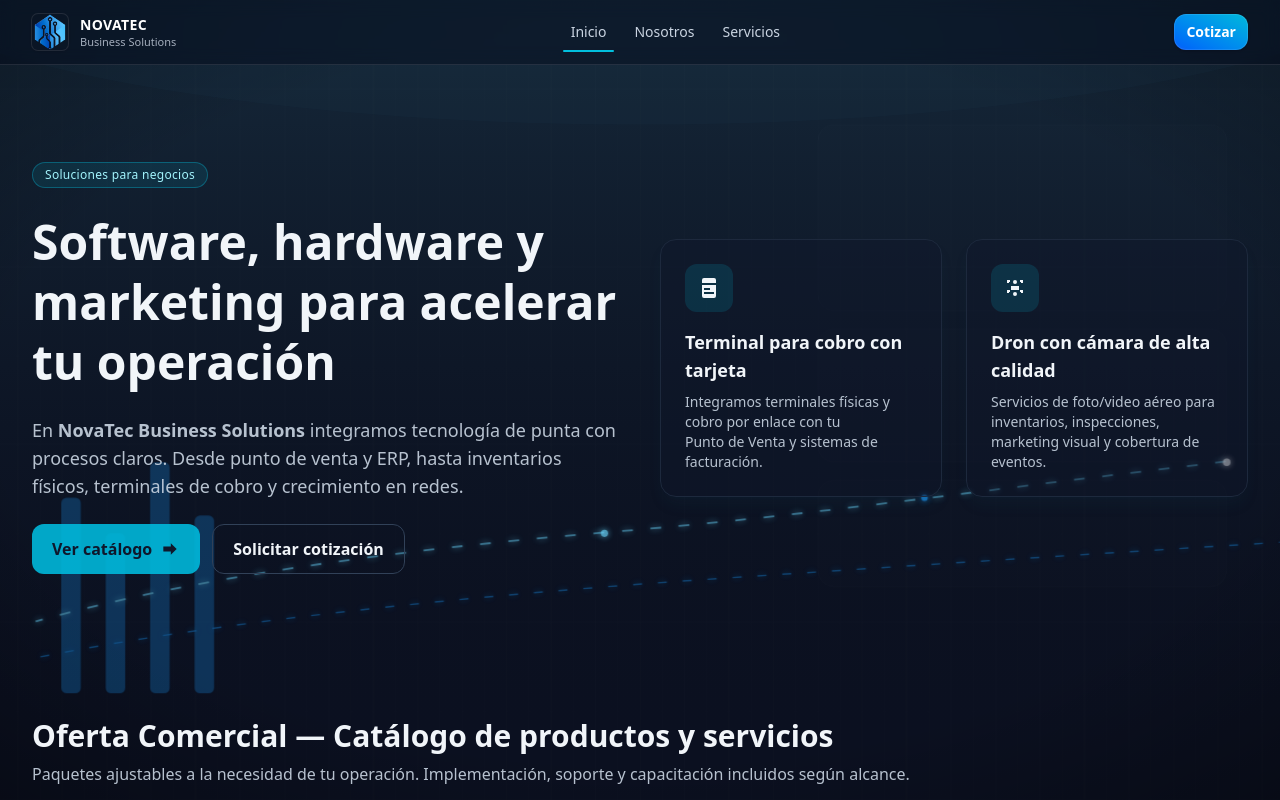
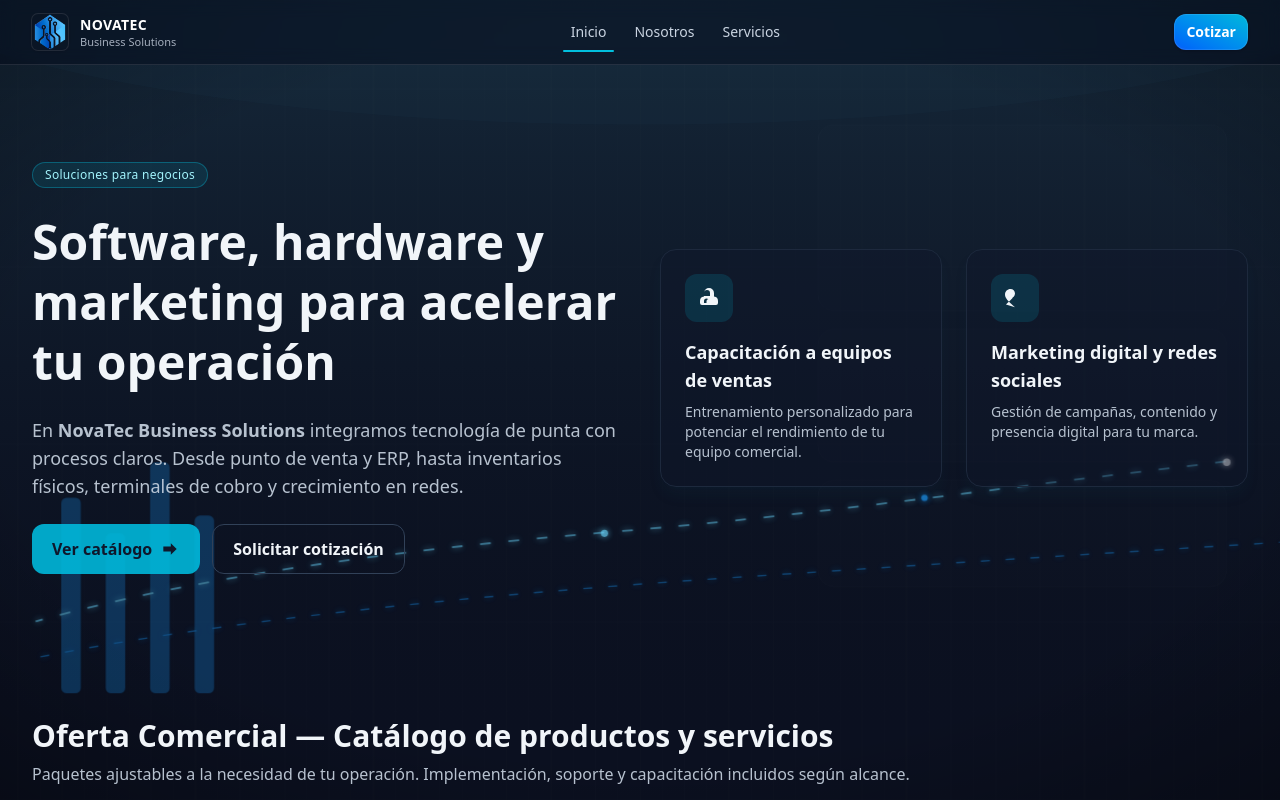
Before and after one commit to ElTulioAlvarez/NovaTec, an Astro site: page / in a window 1280 px wide. Shown: the top 800 px of the page. Built offline with nearby package versions, Linux system fonts and the light colour scheme; Astro itself is replaced by a stand-in of ours.

Commit message:
Hero mostrando productos aleatorios, 2 se visualizan

```diff
--- a/src/pages/index.astro
+++ b/src/pages/index.astro
@@ -7,6 +7,59 @@
 
 const title = "NovaTec Business Solutions — Software, Hardware y Servicios";
 const description = "Soluciones integrales: punto de venta, sistemas administrativos, CRM/ERP, facturación, hardware, inventarios, marketing digital y capacitación de ventas.";
+
+// Array de destacados rápidos
+const destacados = [
+  {
+    icon: `<svg xmlns=\"http://www.w3.org/2000/svg\" viewBox=\"0 0 24 24\" class=\"h-6 w-6\" fill=\"currentColor\"><path d=\"M7 2h10a2 2 0 012 2v3H5V4a2 2 0 012-2zm12 7H5v11a2 2 0 002 2h10a2 2 0 002-2V9zM7 12h6v2H7v-2zm0 4h10v2H7v-2z\"/></svg>`,
+    title: "Terminal para cobro con tarjeta",
+    desc: "Integramos terminales físicas y cobro por enlace con tu <span class=\"whitespace-nowrap\">Punto de Venta</span> y sistemas de facturación."
+  },
+  {
+    icon: `<svg xmlns=\"http://www.w3.org/2000/svg\" viewBox=\"0 0 24 24\" class=\"h-6 w-6\" fill=\"currentColor\"><path d=\"M4 4h3v2H6v1H4V4zm13 0h3v3h-2V6h-1V4zM4 17h2v-1h1v-2H4v3zm16-3h-3v2h1v1h2v-3zM8 10h8v4H8v-4zm4-2a2 2 0 110-4 2 2 0 010 4zm0 12a2 2 0 110-4 2 2 0 010 4z\"/></svg>`,
+    title: "Dron con cámara de alta calidad",
+    desc: "Servicios de foto/video aéreo para inventarios, inspecciones, marketing visual y cobertura de eventos."
+  },
+  {
+    icon: `<svg xmlns=\"http://www.w3.org/2000/svg\" viewBox=\"0 0 24 24\" class=\"h-6 w-6\" fill=\"currentColor\"><path d=\"M12 2a10 10 0 100 20 10 10 0 000-20zm1 14h-2v-2h2v2zm0-4h-2V7h2v5z\"/></svg>`,
+    title: "Soporte técnico especializado",
+    desc: "Atención remota y presencial para resolver cualquier incidencia técnica en tus sistemas."
+  },
+  {
+    icon: `<svg xmlns=\"http://www.w3.org/2000/svg\" viewBox=\"0 0 24 24\" class=\"h-6 w-6\" fill=\"currentColor\"><path d=\"M19 3H5c-1.1 0-2 .9-2 2v14c0 1.1.9 2 2 2h14c1.1 0 2-.9 2-2V5c0-1.1-.9-2-2-2zm-7 14H7v-2h5v2zm5-4H7v-2h10v2zm0-4H7V7h10v2z\"/></svg>`,
+    title: "Consultoría en procesos",
+    desc: "Optimización de procesos administrativos y comerciales para mejorar tu operación."
+  },
+  {
+    icon: `<svg xmlns=\"http://www.w3.org/2000/svg\" viewBox=\"0 0 24 24\" class=\"h-6 w-6\" fill=\"currentColor\"><path d=\"M17 10.5V7a5 5 0 00-10 0v3.5A4.5 4.5 0 003 15v2a2 2 0 002 2h14a2 2 0 002-2v-2a4.5 4.5 0 00-4-4.5zM7 7a3 3 0 016 0v3H7V7zm10 10H7v-2a2.5 2.5 0 015 0v2zm-5-4a2.5 2.5 0 00-2.5 2.5V17h5v-1.5A2.5 2.5 0 0012 13z\"/></svg>`,
+    title: "Capacitación a equipos de ventas",
+    desc: "Entrenamiento personalizado para potenciar el rendimiento de tu equipo comercial."
+  },
+  {
+    icon: `<svg xmlns=\"http://www.w3.org/2000/svg\" viewBox=\"0 0 24 24\" class=\"h-6 w-6\" fill=\"currentColor\"><path d=\"M12 21.35l-1.45-1.32C5.4 15.36 2 12.28 2 8.5 2 5.42 4.42 3 7.5 3c2.54 0 4.5 2.01 4.5 4.5S10.04 12 7.5 12c-.83 0-1.5-.67-1.5-1.5S6.67 9 7.5 9c.28 0 .5.22.5.5s-.22.5-.5.5c-.28 0-.5-.22-.5-.5S7.22 8 7.5 8c.83 0 1.5.67 1.5 1.5S8.33 11 7.5 11c-2.21 0-4-1.79-4-4s1.79-4 4-4c2.21 0 4 1.79 4 4 0 3.78-3.4 6.86-8.55 11.54L12 21.35z\"/></svg>`,
+    title: "Marketing digital y redes sociales",
+    desc: "Gestión de campañas, contenido y presencia digital para tu marca."
+  },
+  {
+    icon: `<svg xmlns=\"http://www.w3.org/2000/svg\" viewBox=\"0 0 24 24\" class=\"h-6 w-6\" fill=\"currentColor\"><path d=\"M3 13h2v-2H3v2zm0 4h2v-2H3v2zm0-8h2V7H3v2zm4 8h14v-2H7v2zm0-4h14v-2H7v2zm0-6v2h14V7H7z\"/></svg>`,
+    title: "Gestión de inventarios físicos",
+    desc: "Control y auditoría de inventarios para mantener tu operación eficiente y actualizada."
+  },
+  // Puedes agregar más destacados aquí
+];
+
+
+// Selecciona dos destacados aleatorios (tipado explícito)
+function getRandomDestacados(arr: Array<{icon: string; title: string; desc: string;}>, n: number): Array<{icon: string; title: string; desc: string;}> {
+  const copy = [...arr];
+  for (let i = copy.length - 1; i > 0; i--) {
+    const j = Math.floor(Math.random() * (i + 1));
+    [copy[i], copy[j]] = [copy[j], copy[i]];
+  }
+  return copy.slice(0, n);
+}
+
+const destacadosAleatorios = getRandomDestacados(destacados, 2);
 
 ---
 
@@ -48,29 +101,15 @@
 
           <!-- Destacados rápidos: Terminal y Dron -->
             <div class="grid gap-6 sm:grid-cols-2">
-            <!-- Terminal de cobro -->
+              {destacadosAleatorios.map(d => (
                 <article class="rounded-2xl border border-slate-800 bg-slate-900/40 p-6 shadow-lg shadow-cyan-900/10">
                   <div class="mb-4 flex h-12 w-12 items-center justify-center rounded-xl bg-cyan-500/15">
-                <!-- ícono terminal POS -->
-                <svg xmlns="http://www.w3.org/2000/svg" viewBox="0 0 24 24" class="h-6 w-6" fill="currentColor">
-                  <path d="M7 2h10a2 2 0 012 2v3H5V4a2 2 0 012-2zm12 7H5v11a2 2 0 002 2h10a2 2 0 002-2V9zM7 12h6v2H7v-2zm0 4h10v2H7v-2z"/>
-                </svg>
+                    <span set:html={d.icon}></span>
                   </div>
-              <h3 class="text-lg font-bold">Terminal para cobro con tarjeta</h3>
-              <p class="mt-2 text-sm text-slate-300/90">Integramos terminales físicas y cobro por enlace con tu <span class="whitespace-nowrap">Punto de Venta</span> y sistemas de facturación.</p>
+                  <h3 class="text-lg font-bold">{d.title}</h3>
+                  <p class="mt-2 text-sm text-slate-300/90"><span set:html={d.desc}></span></p>
                 </article>
-
-            <!-- Dron con cámara -->
-            <article class="rounded-2xl border border-slate-800 bg-slate-900/40 p-6 shadow-lg shadow-cyan-900/10">
-              <div class="mb-4 flex h-12 w-12 items-center justify-center rounded-xl bg-cyan-500/15">
-                <!-- ícono dron -->
-                <svg xmlns="http://www.w3.org/2000/svg" viewBox="0 0 24 24" class="h-6 w-6" fill="currentColor">
-                  <path d="M4 4h3v2H6v1H4V4zm13 0h3v3h-2V6h-1V4zM4 17h2v-1h1v-2H4v3zm16-3h-3v2h1v1h2v-3zM8 10h8v4H8v-4zm4-2a2 2 0 110-4 2 2 0 010 4zm0 12a2 2 0 110-4 2 2 0 010 4z"/>
-                </svg>
-              </div>
-              <h3 class="text-lg font-bold">Dron con cámara de alta calidad</h3>
-              <p class="mt-2 text-sm text-slate-300/90">Servicios de foto/video aéreo para inventarios, inspecciones, marketing visual y cobertura de eventos.</p>
-            </article>
+              ))}
             </div>
         </div>
       </section>
```
Lines whose indentation alone changed are shown as unchanged.
